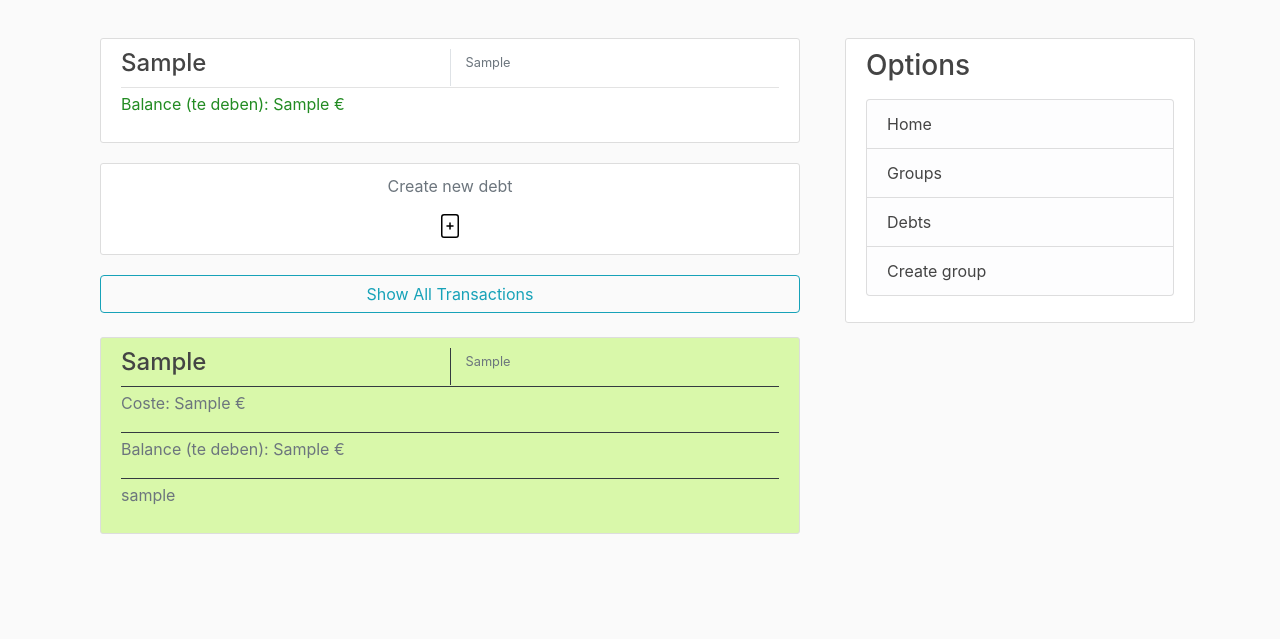
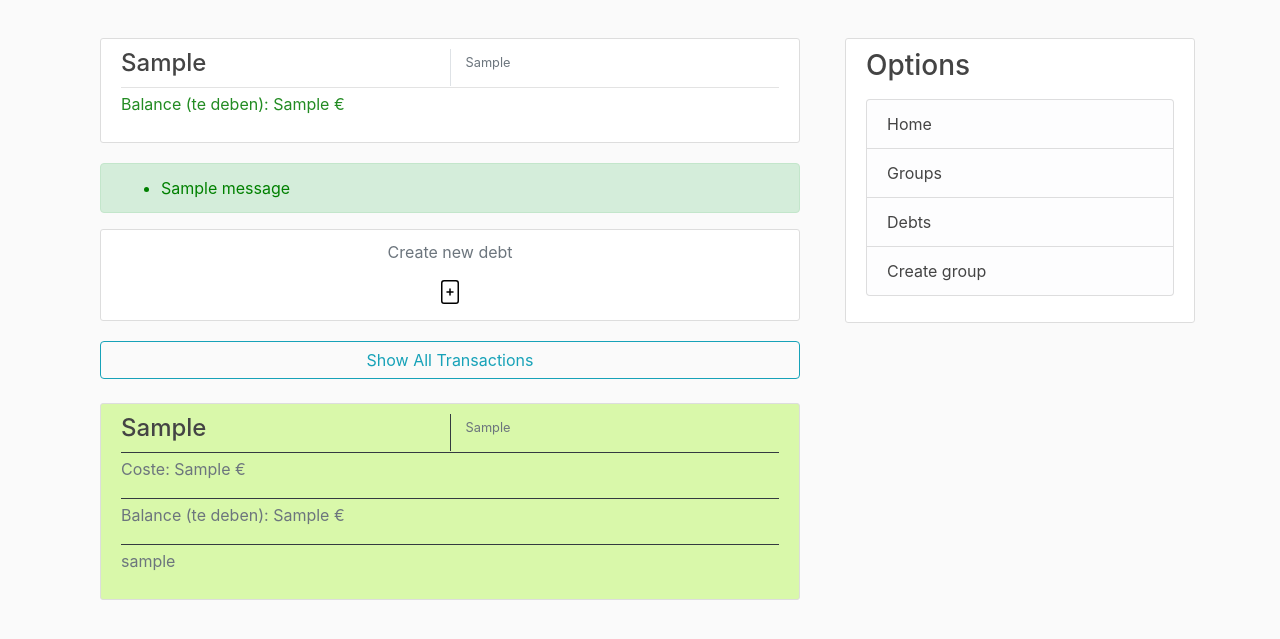
Before and after one commit to asierfdln/lostickes, a Django app: template applostickes/templates/applostickes/group.html in a window 1280 px wide. Shown: the part 66-705 px from the top of the page. Run offline with Django 3.2, Linux system fonts and the light colour scheme; the template is opened without the code that fills it: most values are stand-ins (such as "Sample title", 1, 10 or a date in 2020); one stand-in notice (Sample message) is shown; parts of the project's set-up code (start-up, migrations or seed data) failed here and were passed over; some libraries are stand-ins or nearby versions.

Commit message:
Mensajes de pago de deuda

```diff
--- a/applostickes/templates/applostickes/group.html
+++ b/applostickes/templates/applostickes/group.html
@@ -28,6 +28,21 @@
     </div>
   </article>
 </div>
+{% if messages %}
+{% for message in messages %}
+<div class="col">
+  <div class="alert alert-{{ message.tags }}">
+    <span style="color: green;">
+      <ul class="errorlist">
+        <li>
+          {{ message }}
+        </li>
+      </ul>
+    </span>
+  </div>
+</div>
+{% endfor %}
+{% endif %}
 <div class="col">
   <a class="article-title" href="{% url 'createDebt' %}">
     <article class="media content-section col">
@@ -49,19 +64,14 @@
 <div class="col">
   <button id="btnShHd" role="button" class="btn btn-outline-info btn-block" @click="hideshow">Show All Transactions</button>
 </div>
-</br>
+<br />
 {% for transaction in group.3 %}
-
-<!-- <label for="check">
-  <input type="checkbox" id="check">
-</label> -->
 {% if transaction.3 == 0 %}
 <div id="transaccion" style="display: none;" name="transaccsion" class="col-md-12">
 {% else %}
 <div id="transaccion" style="display: block;" name="transaccsion" class="col-md-12">
 {% endif %}
 <a class="article-title" role="button" href="{% url 'debt' debtName=transaction.0 transaction_identifier=transaction.5 %}">
-
     {% if transaction.3 > 0 %}
       <article style="background-color: rgb(253, 193, 182);" class="media content-section col-md-12">
     {% elif transaction.3 == 0 %}
--- a/applostickes/templates/applostickes/main.html
+++ b/applostickes/templates/applostickes/main.html
@@ -27,7 +27,9 @@
   {% if messages %}
   {% for message in messages %}
   <div class="alert alert-{{ message.tags }}">
-    {{ message }}
+    <span style="color: green;">
+      {{ message }}
+    </span>
   </div>
   {% endfor %}
   {% endif %}
--- a/applostickes/views.py
+++ b/applostickes/views.py
@@ -570,10 +570,12 @@ def pay_debt(request, debt_identifier):
 
     # si hemos venido desde debts
     if applostickes.debts_or_group_enter_point_to_debt_0_or_1 == 0:
+        messages.success(request, 'Debt payed!')
         return redirect('debts')
 
     # si hemos venido desde group
     elif applostickes.debts_or_group_enter_point_to_debt_0_or_1 == 1:
+        messages.success(request, 'Debt payed!')
         group_name = applostickes.from_group_view_url_string.split('-')[0]
         group_identifier = applostickes.from_group_view_url_string.split('-')[1]
         return redirect('group', group_name, group_identifier)
```
Also changed, not shown: applostickes/templates/applostickes/debts.html (+19 -16 lines), README_y_TO-DO.txt, db.sqlite3.
